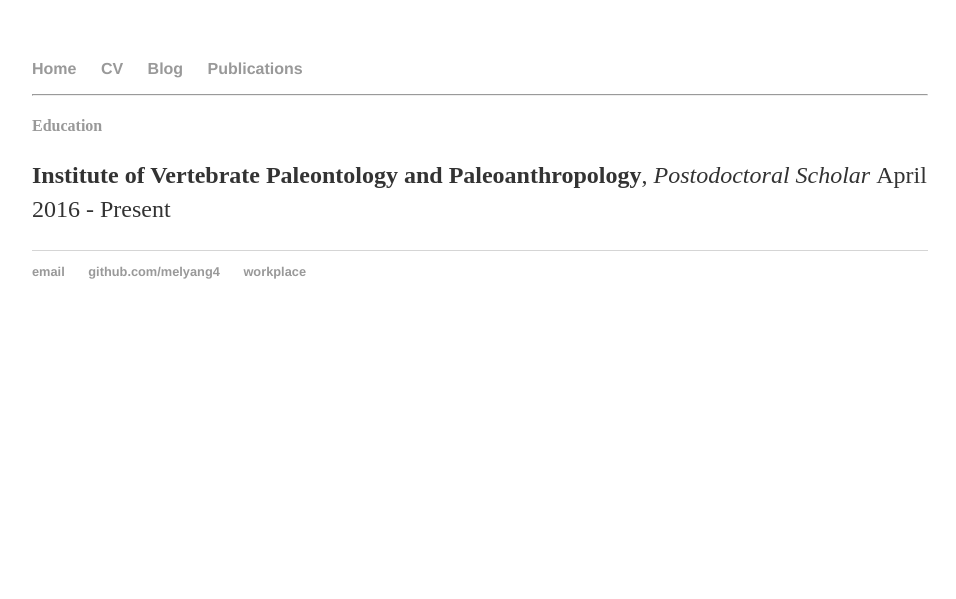
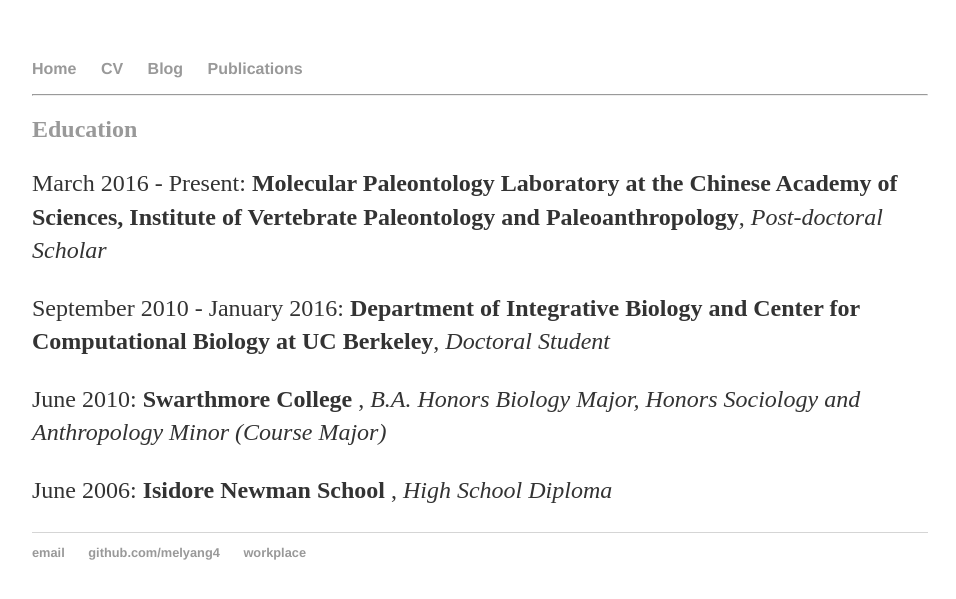
Before and after one commit to melyang4/melyang4.github.io, a Jekyll site: the page built from bio/index.html, in a window 1280 px wide. Shown: the top 599 px of the page, without its empty margins (160-1116 px from the left). Built offline with Jekyll 4.4.1, drawn with Linux system fonts in a browser that asks for light colours.

Commit message:
Update index.html

```diff
--- a/bio/index.html
+++ b/bio/index.html
@@ -5,7 +5,13 @@ title: Mel's Site
 
 <A HREF=”MAILTO:melyang@ivpp.ac.cn”>
 <HR>
-<H4>Education</H4>
-  <p> <b> Institute of Vertebrate Paleontology and Paleoanthropology</b>,
-    <i> Postodoctoral Scholar </i>
-    April 2016 - Present </p>
+<H2>Education</H2>
+  <p> March 2016 - Present: <b> Molecular Paleontology Laboratory at the Chinese Academy of Sciences,
+    Institute of Vertebrate Paleontology and Paleoanthropology</b>,
+    <i> Post-doctoral Scholar </i> </p>
+   <p> September 2010 - January 2016: <b> Department of Integrative Biology and Center for Computational Biology at UC Berkeley</b>,
+    <i> Doctoral Student </i> </p>
+  <p> June 2010: <b> Swarthmore College </b>,
+    <i> B.A. Honors Biology Major, Honors Sociology and Anthropology Minor (Course Major) </i> </p>
+  <p> June 2006: <b> Isidore Newman School </b>,
+    <i> High School Diploma </i> </p>
```
